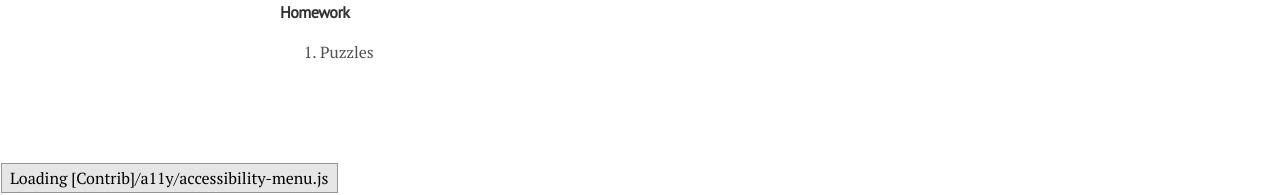
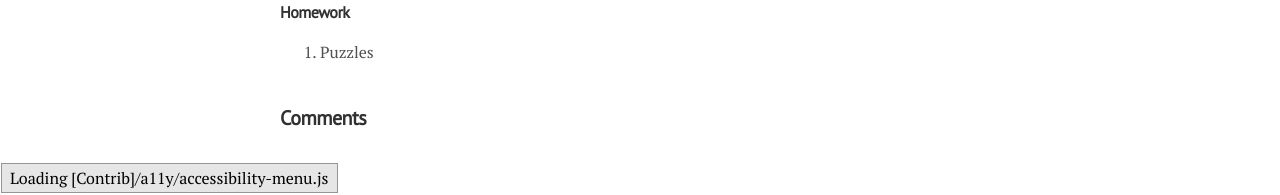
Before and after one commit to rarchk/rarchk.github.io, a Jekyll site: the page built from blog/NotesOnOS.md, in a window 1280 px wide and 900 px high, scrolled down 1087 px. Shown: the part 705-900 px from the top of the window. Built offline with Jekyll 4.4.1, drawn with Linux system fonts in a browser that asks for light colours; comment, search, counter and statistics services are not loaded.

Commit message:
Added disqus comments

```diff
--- a/_config.yml
+++ b/_config.yml
@@ -69,7 +69,7 @@
 # Plugins
 mathjax: true # whether support mathjax
 google_analytics_token: #'UA-5613819-3' # leave blank if you don't want google analytics
-disqus_short_name: #'rarchkgithubio' # leave blank if you don't want disqus
+disqus_short_name: rarchkgithubio' # leave blank if you don't want disqus
 
 # posts to show at github
 future: true
```
